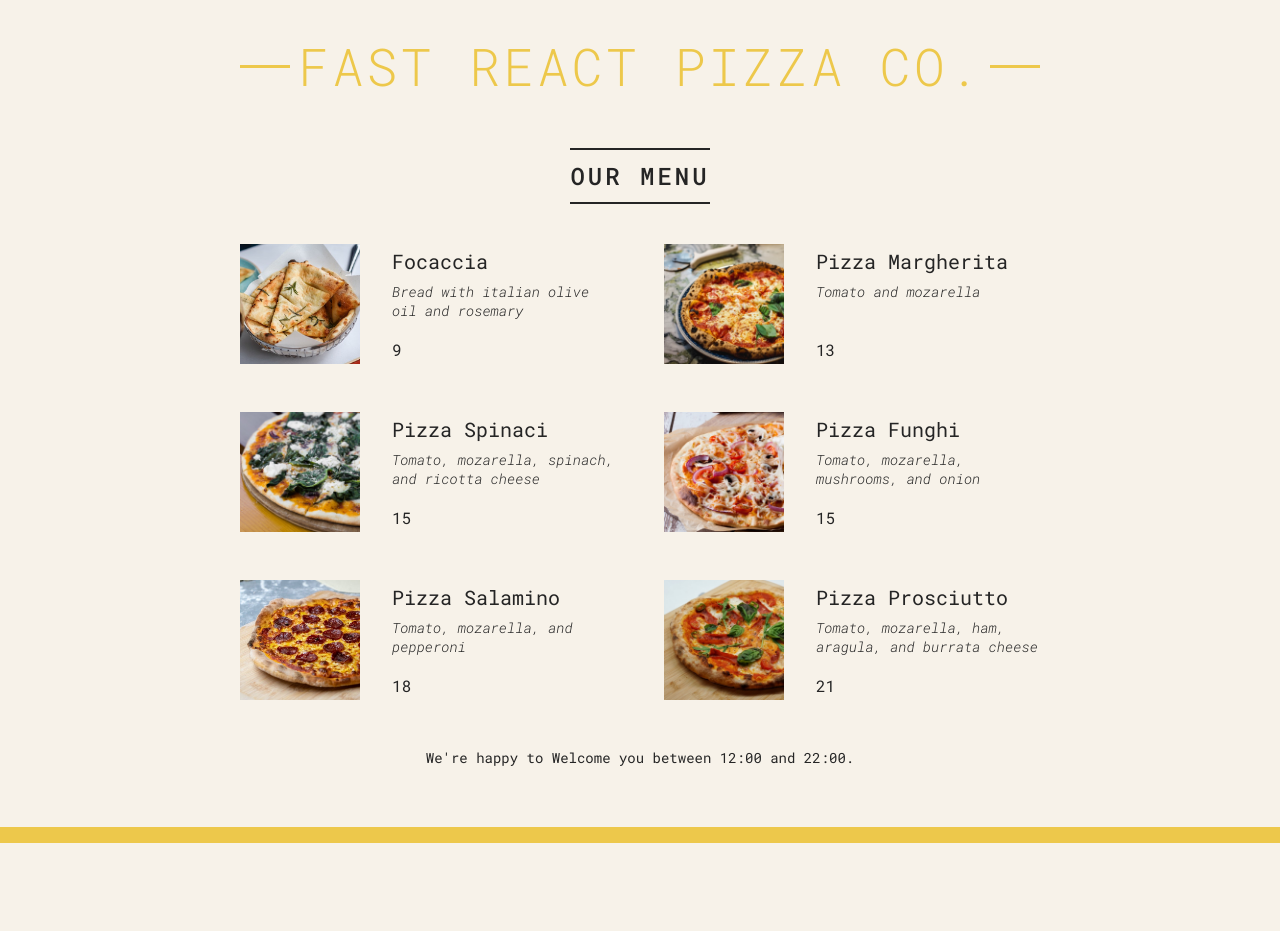
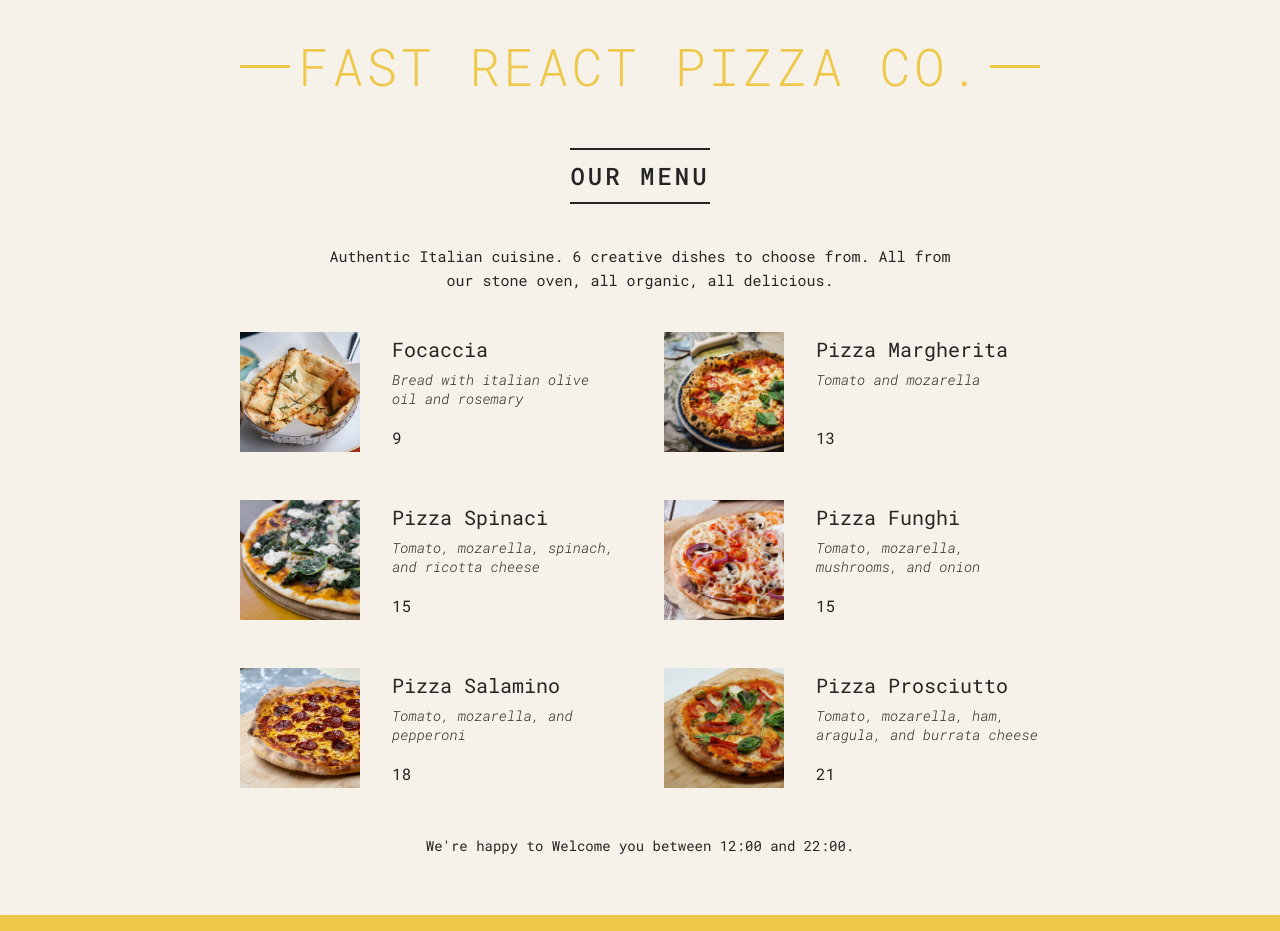
Before and after one commit to jayeshtele/pizza-menu, a React (Create React App) app: page / in a window 1280 px wide. Before the commit the page ends 843 px from the top, so only its background shows below. Built offline with nearby package versions, Linux system fonts and the light colour scheme.

Commit message:
Update App.js

```diff
--- a/src/App.js
+++ b/src/App.js
@@ -70,6 +70,7 @@ function Menu() {
   return (
     <main className="menu">
       <h2>Our Menu</h2>
+      <p>Authentic Italian cuisine. 6 creative dishes to choose from. All from our stone oven, all organic, all delicious.</p>
 
       {pizzaLen > 0 ? (
         <ul className="pizzas">
```
